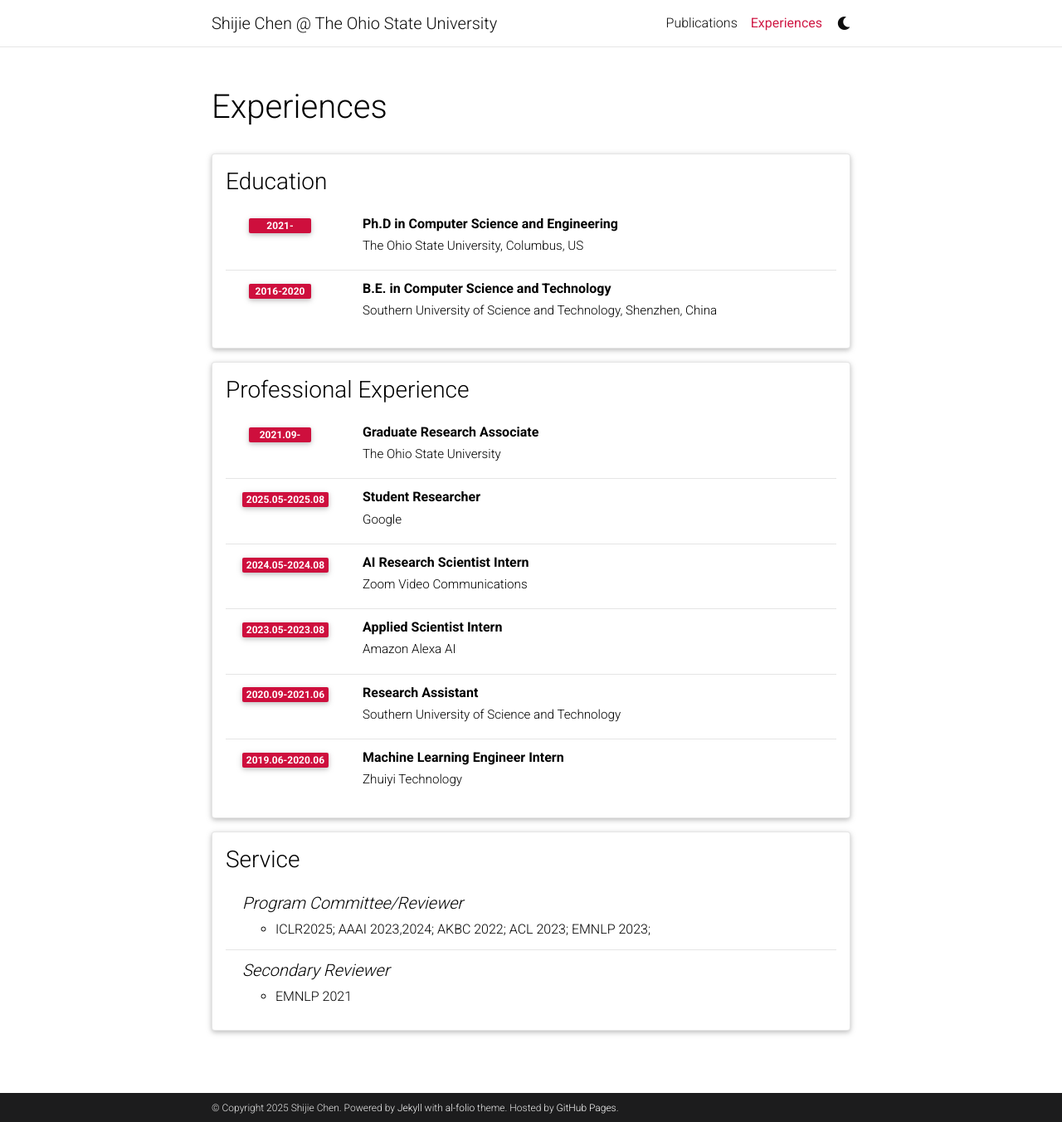
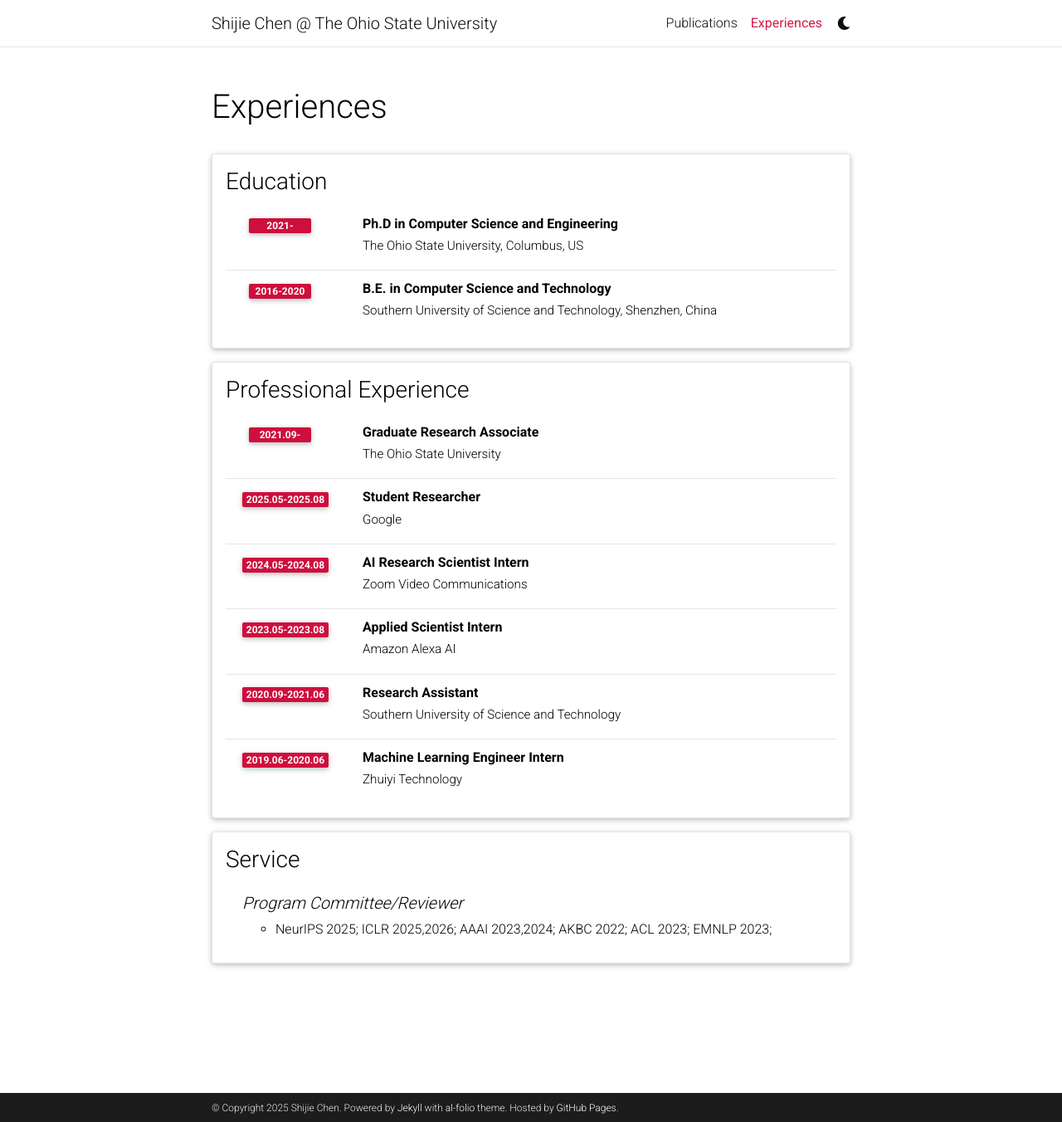
Before and after one commit to ChenSJ98/chensj98.github.io, a Jekyll site: the page built from _pages/Experiences.md, in a window 1280 px wide and 1352 px high. Shown: the whole window at 83% size. Built offline with Jekyll 4.4.1, drawn with Linux system fonts in a browser that asks for light colours; full-size pictures stand in for the smaller copies a plugin makes; comment, search, counter and statistics services are not loaded; a style sheet for code colours, icons or effects is not loaded.

Commit message:
update website

```diff
--- a/_data/cv.yml
+++ b/_data/cv.yml
@@ -77,10 +77,10 @@
   contents:
     - title: Program Committee/Reviewer
       items:
-        - ICLR2025; AAAI 2023,2024; AKBC 2022; ACL 2023; EMNLP 2023;
-    - title: Secondary Reviewer
-      items:
-        - EMNLP 2021
+        - NeurIPS 2025; ICLR 2025,2026; AAAI 2023,2024; AKBC 2022; ACL 2023; EMNLP 2023;
+    # - title: Secondary Reviewer
+    #   items:
+    #     - EMNLP 2021
 #
 # - title: Other Interests
   # type: list
```
Also changed, not shown: _news/news_ICR.md (added, +6 -0 lines), _news/news_ScienceAgentBench.md (added, +6 -0 lines).
